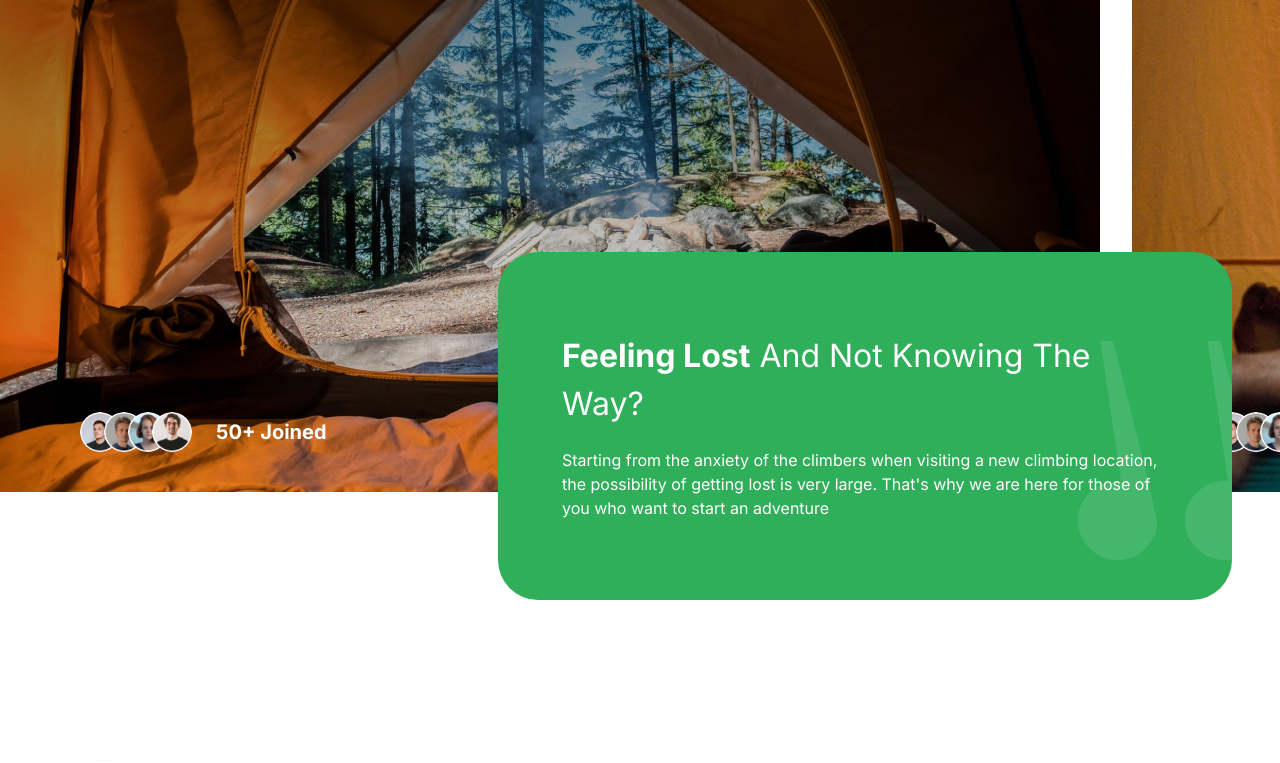
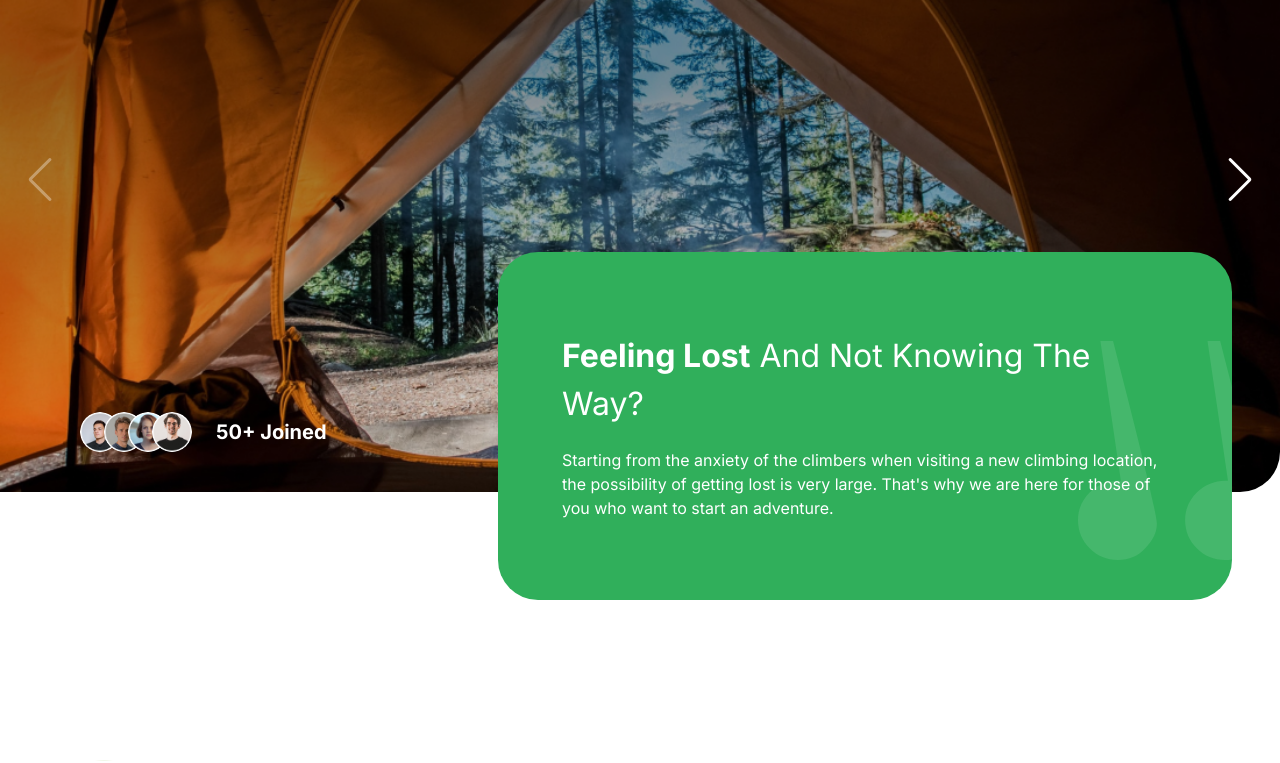
Before and after one commit to psht13/camp-traveler, a Next.js app: page / in a window 1280 px wide. Shown: the part 1079-1842 px from the top of the page. Built offline with nearby package versions, Linux system fonts and the light colour scheme.

Commit message:
update: add swiper

```diff
--- a/app/globals.css
+++ b/app/globals.css
@@ -143,6 +143,10 @@ body {
   .get-app {
     @apply max-container relative flex w-full  flex-col justify-between gap-32 overflow-hidden bg-green-90 bg-pattern bg-cover bg-center bg-no-repeat px-6 py-12 text-white sm:flex-row sm:gap-12 sm:py-24 lg:px-20 xl:max-h-[598px] 2xl:rounded-5xl;
   }
+
+  .swiper-container {
+    @apply relative -z-0;
+  }
 }
 
 /* Hide scrollbar for Chrome, Safari and Opera */
@@ -155,3 +159,21 @@ body {
   -ms-overflow-style: none; /* IE and Edge */
   scrollbar-width: none; /* Firefox */
 }
+
+/* Set z-index for the Swiper component */
+.swiper-container {
+  position: relative; /* Ensure positioning context */
+  z-index: 1; /* Ensure it stays behind the text area */
+}
+
+.swiper-button-next,
+.swiper-button-prev {
+  padding: 30px !important;
+  color: white !important;
+}
+
+/* Optional: Style for your text area */
+.text-area {
+  position: relative; /* Position context for z-index */
+  z-index: 2; /* Higher z-index to ensure it appears above the Swiper */
+}
--- a/components/Camp.tsx
+++ b/components/Camp.tsx
@@ -1,5 +1,14 @@
+"use client";
+
+import Image from "next/image";
 import { PEOPLE_URL } from "@/constants";
-import Image from "next/image";
+import { Navigation, Pagination } from "swiper/modules";
+import { Swiper, SwiperSlide } from "swiper/react";
+
+import "swiper/css";
+import "swiper/css/navigation";
+import "swiper/css/pagination";
+import "swiper/css/scrollbar";
 
 interface CampProps {
   backgroundImage: string;
@@ -16,23 +25,22 @@ const CampSite = ({
 }: CampProps) => {
   return (
     <div
-      className={`h-full w-full min-w-[1100px] ${backgroundImage}
-      bg-cover bg-no-repeat lg:rounded-r-5xl 2xl:rounded-5xl`}
-    >
-      <div
-        className="flex h-full flex-col items-start justify-between
-      p-6 lg:px-20 lg:py-10"
-      >
+      className={`h-full w-full min-w-[1100px] ${backgroundImage} bg-cover bg-no-repeat lg:rounded-r-5xl 2xl:rounded-5xl`}>
+      <div className="flex h-full flex-col items-start justify-between p-6 lg:px-20 lg:py-10">
         <div className="flexCenter gap-4">
           <div className="rounded-full bg-green-50 p-4">
-            <Image src="/folded-map.svg" alt="map" width={28} height={28} />
+            <Image
+              src="/folded-map.svg"
+              alt="map"
+              width={28}
+              height={28}
+            />
           </div>
           <div className="flex flex-col gap-1">
             <h4 className="bold-18 text-white">{title}</h4>
             <p className="regular-14 text-white">{subtitle}</p>
           </div>
         </div>
-
         <div className="flexCenter gap-6">
           <span className="flex -space-x-4 overflow-hidden">
             {PEOPLE_URL.map((url) => (
@@ -55,46 +63,42 @@ const CampSite = ({
 
 const Camp = () => {
   return (
-    <section
-      className="2xl:max-container relative flex flex-col
-      py-10 lg:mb-10 lg:py-20 xl:mb-20"
-    >
-      <div
-        className="hide-scrollbar flex h-[340px] w-full
-        items-start justify-start gap-8 overflow-x-auto
-        lg:h-[400px] xl:h-[640px]"
-      >
+    <section className="2xl:max-container relative flex flex-col py-10 lg:mb-10 lg:py-20 xl:mb-20">
+      <Swiper
+        modules={[Navigation]}
+        spaceBetween={30}
+        slidesPerView={1}
+        navigation
+        pagination={{ clickable: true }}
+        className="hide-scrollbar flex h-[340px] w-full items-start justify-start gap-8 overflow-x-auto lg:h-[400px] xl:h-[640px] swiper-container">
+        <SwiperSlide>
           <CampSite
             backgroundImage="bg-bg-img-1"
             title="Putuk Truno Camp"
             subtitle="Prigen, Pasuruan"
             peopleJoined="50+ Joined"
           />
+        </SwiperSlide>
+        <SwiperSlide>
           <CampSite
             backgroundImage="bg-bg-img-2"
             title="Mountain View Camp"
             subtitle="Somewhere in the Wilderness"
             peopleJoined="50+ Joined"
           />
-      </div>
+        </SwiperSlide>
+      </Swiper>
 
       <div className="flexEnd mt-10 px-6 lg:-mt-60 lg:mr-6">
-        <div
-          className="bg-green-50 p-8 lg:max-w-[500px]
-        xl:max-w-[734px] xl:rounded-5xl xl:px-16 xl:py-20
-        relative w-full overflow-hidden rounded-3xl"
-        >
-          <h2
-            className="regular-24 md:regular-32 2xl:regular-64
-          capitalize text-white"
-          >
+        <div className="bg-green-50 p-8 lg:max-w-[500px] xl:max-w-[734px] xl:rounded-5xl xl:px-16 xl:py-20 relative w-full overflow-hidden rounded-3xl text-area">
+          <h2 className="regular-24 md:regular-32 2xl:regular-64 capitalize text-white">
             <strong>Feeling Lost</strong> And Not Knowing The Way?
           </h2>
           <p className="regular-14 xl:regular-16 mt-5 text-white">
             Starting from the anxiety of the climbers when visiting a new
             climbing location, the possibility of getting lost is very large.
             That's why we are here for those of you who want to start an
-            adventure
+            adventure.
           </p>
           <Image
             src="/quote.svg"
--- a/package.json
+++ b/package.json
@@ -11,7 +11,8 @@
   "dependencies": {
     "next": "^14.2.16",
     "react": "^18",
-    "react-dom": "^18"
+    "react-dom": "^18",
+    "swiper": "^11.1.14"
   },
   "devDependencies": {
     "@types/node": "^20",
```
Also changed, not shown: 1 other file (tests, documents, lock files or other folders). Lines whose indentation alone changed are shown as unchanged.
